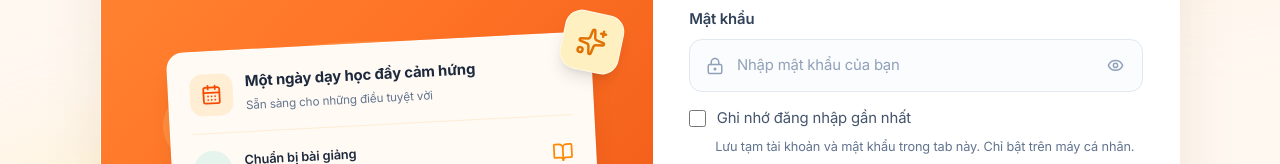
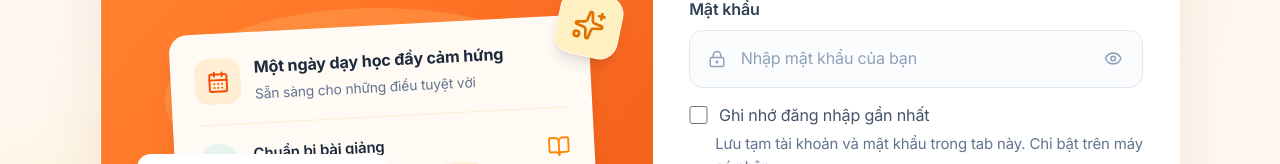
Before and after one commit to lannhinhi125-lanhi/hethongvuihocsyn, a React (Vite) app: page / in a window 1280 px wide. Shown: the part 370-534 px from the top of the page. Built offline with nearby package versions, Linux system fonts and the light colour scheme; no server answers.

Commit message:
Tăng font chữ

```diff
--- a/src/index.css
+++ b/src/index.css
@@ -1,13 +1,16 @@
 @import "tailwindcss";
 
-/* Slightly larger desktop typography, including fixed-size Tailwind labels.
+/* Larger desktop typography, with a readable minimum for compact labels.
    Keep the browser's preferred font size and leave mobile/print unchanged. */
 @media screen and (min-width: 1024px) {
-  html { font-size: 106.25%; }
+  html {
+    font-size: 115%;
+    --text-xs: 0.8125rem;
+  }
 
-  [class~='text-[9px]'] { font-size: 0.5625rem; }
-  [class~='text-[10px]'] { font-size: 0.625rem; }
-  [class~='text-[11px]'] { font-size: 0.6875rem; }
+  [class~='text-[9px]'],
+  [class~='text-[10px]'] { font-size: 0.6875rem; }
+  [class~='text-[11px]'] { font-size: 0.75rem; }
   [class~='text-[28px]'] { font-size: 1.75rem; }
   [class~='text-[42px]'] { font-size: 2.625rem; }
 }
```
